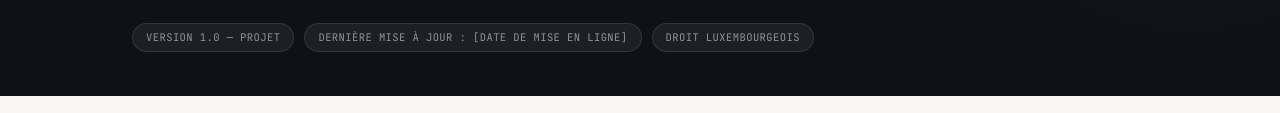
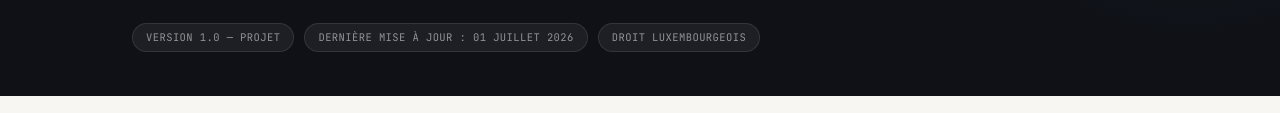
Before and after one commit to NorvyLux/Site, a plain HTML site: page cgu.html in a window 1280 px wide. Shown: the part 276-389 px from the top of the page. Drawn offline with Linux system fonts and the light colour scheme.

Commit message:
Update cgu.html

```diff
--- a/cgu.html
+++ b/cgu.html
@@ -184,7 +184,7 @@ footer.doc-foot .wrap { display: flex; justify-content: space-between; align-ite
     <p class="lead">Document contractuel unique régissant l'accès à la plateforme Norvy, les modalités d'abonnement et le traitement des données personnelles.</p>
     <div class="doc-meta">
       <span>Version 1.0 — Projet</span>
-      <span>Dernière mise à jour : [date de mise en ligne]</span>
+      <span>Dernière mise à jour : 01 juillet 2026 </span>
       <span>Droit luxembourgeois</span>
     </div>
   </div>
```
